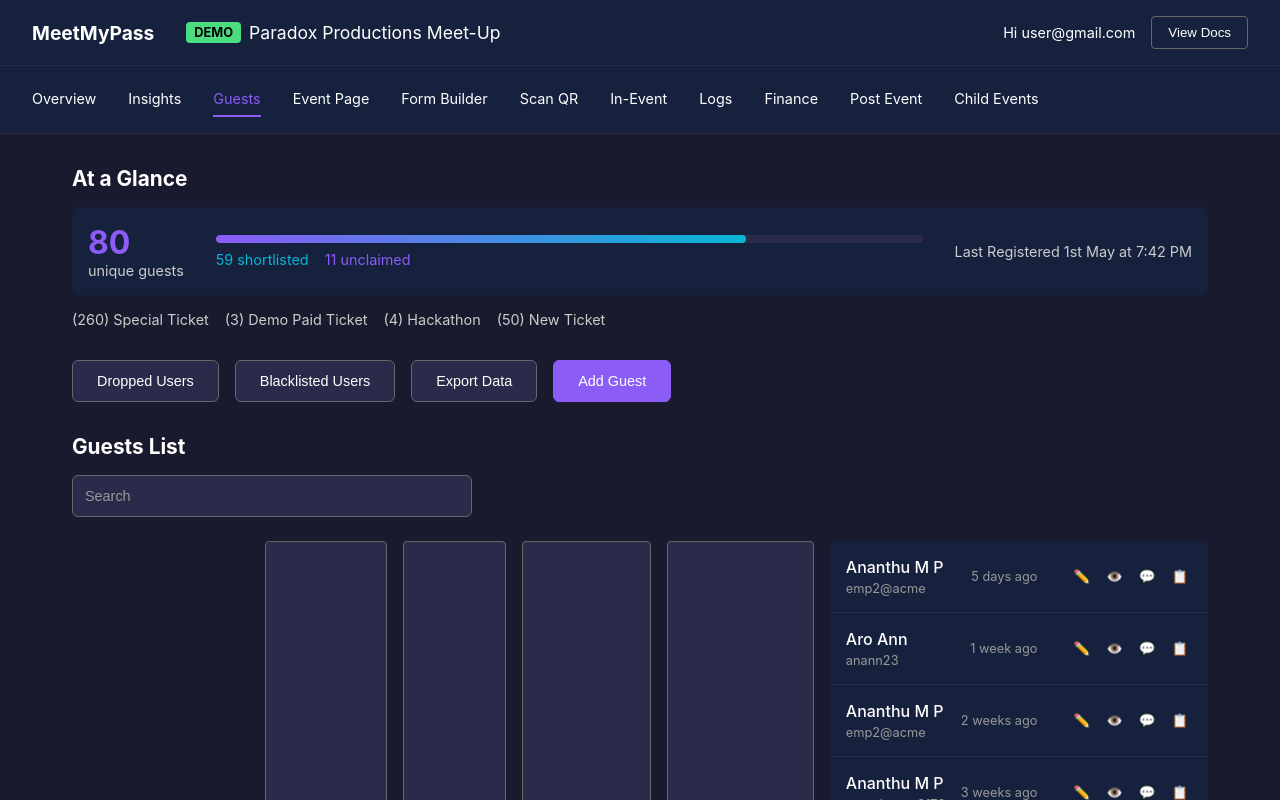
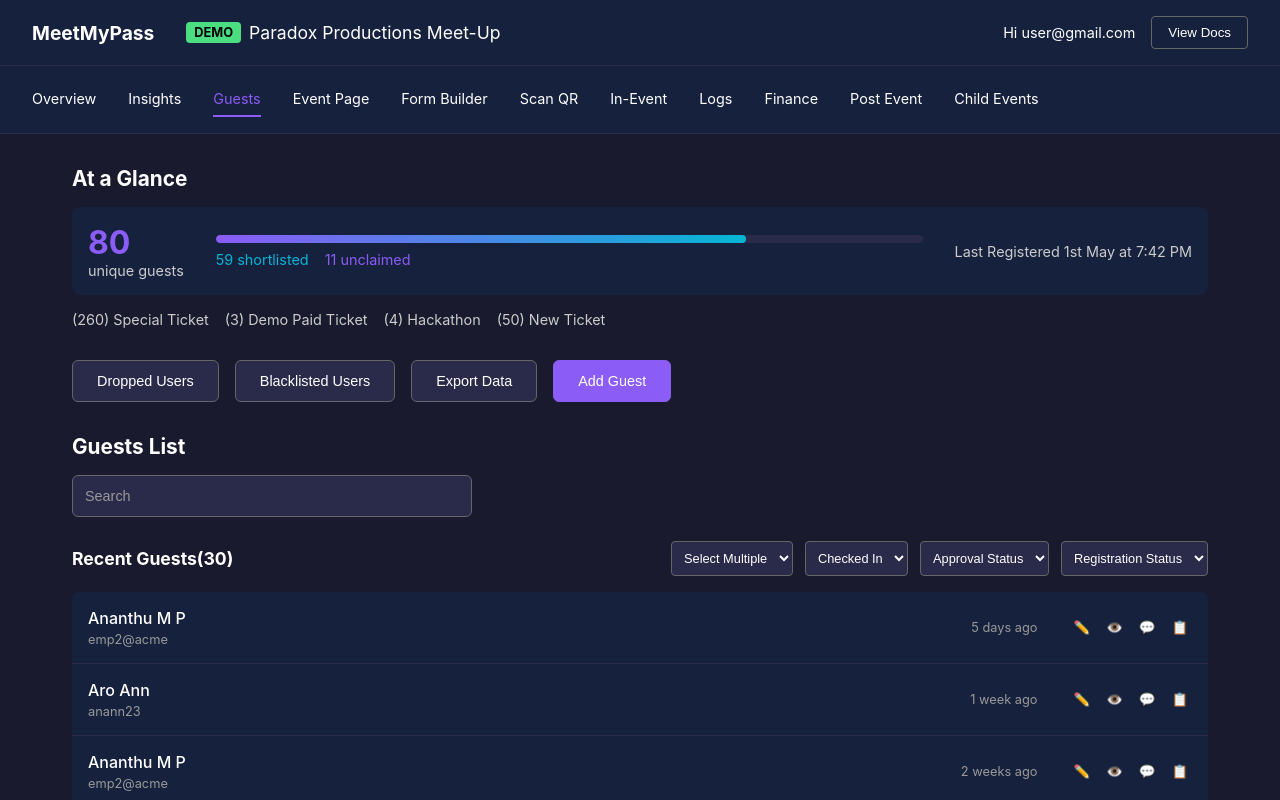
Before and after one commit to dariogeorge21/intern-task1, a React (Vite) app: page / in a window 1280 px wide. Shown: the top 800 px of the page. Built offline with nearby package versions, Linux system fonts and the light colour scheme.

Commit message:
fix dropdown

```diff
--- a/src/App.css
+++ b/src/App.css
@@ -242,6 +242,11 @@ body {
   font-size: 0.8rem;
 }
 
+.filters-row {
+  display: flex;
+  gap: 12px;
+}
+
 .guests-table {
   background-color: #16213e;
   border-radius: 8px;
--- a/src/App.tsx
+++ b/src/App.tsx
@@ -1,9 +1,7 @@
-
 import './App.css'
 
 export default function App() {
 
-  // Define the type for a guest
   type Guest = {
     name: string;
     email: string;
@@ -97,6 +95,7 @@ export default function App() {
           <div className="guests-header">
             <h3>Recent Guests(30)</h3>
             <div className="filters">
+              <div className="filters-row">{/* Add CSS for horizontal layout */}
                 <select>
                   <option>Select Multiple</option>
                 </select>
@@ -109,6 +108,10 @@ export default function App() {
                 <select>
                   <option>Registration Status</option>
                 </select>
+              </div>
+            </div>
+          </div>
+
           <div className="guests-table">
             {guests.map((guest: Guest, index: number) => (
               <div key={index} className="guest-row">
@@ -125,9 +128,6 @@ export default function App() {
                 </div>
               </div>
             ))}
-          </div>
-              </div>
-
           </div>
         </section>
 
```
Lines whose indentation alone changed are shown as unchanged.
